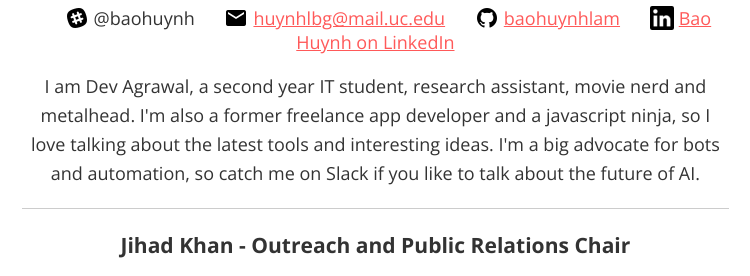
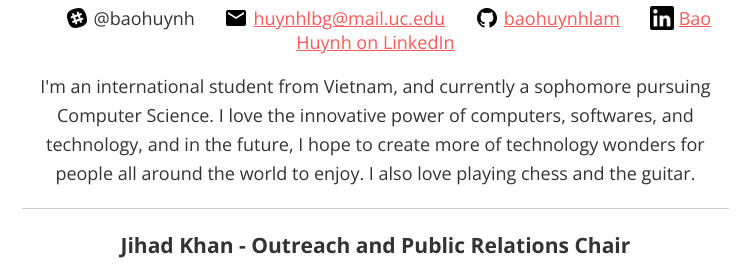
Before and after one commit to ACMatUC/acmatuc.github.io, a Jekyll site: the page built from executives.html, in a window 1280 px wide and 900 px high, scrolled down 2349 px, cut to the strip 186-462 px from the top of the window. Shown: the whole strip, without its empty margins (353-1103 px from the left). Built offline with Jekyll 4.4.1, drawn with Linux system fonts in a browser that asks for light colours.

Commit message:
i am stupid

```diff
--- a/executives.html
+++ b/executives.html
@@ -92,7 +92,7 @@ order: 2
     <img class="icon" src="/assets/linkedin-logo.png"><a href="https://www.linkedin.com/in/baohuynhuc/">Bao Huynh on LinkedIn</a>
   </span>
   <p>
-    I am Dev Agrawal, a second year IT student, research assistant, movie nerd and metalhead. I'm also a former freelance app developer and a javascript ninja, so I love talking about the latest tools and interesting ideas. I'm a big advocate for bots and automation, so catch me on Slack if you like to talk about the future of AI.
+    I'm an international student from Vietnam, and currently a sophomore pursuing Computer Science. I love the innovative power of computers, softwares, and technology, and in the future, I hope to create more of technology wonders for people all around the world to enjoy. I also love playing chess and the guitar.
   </p>
 </div>
 
```
